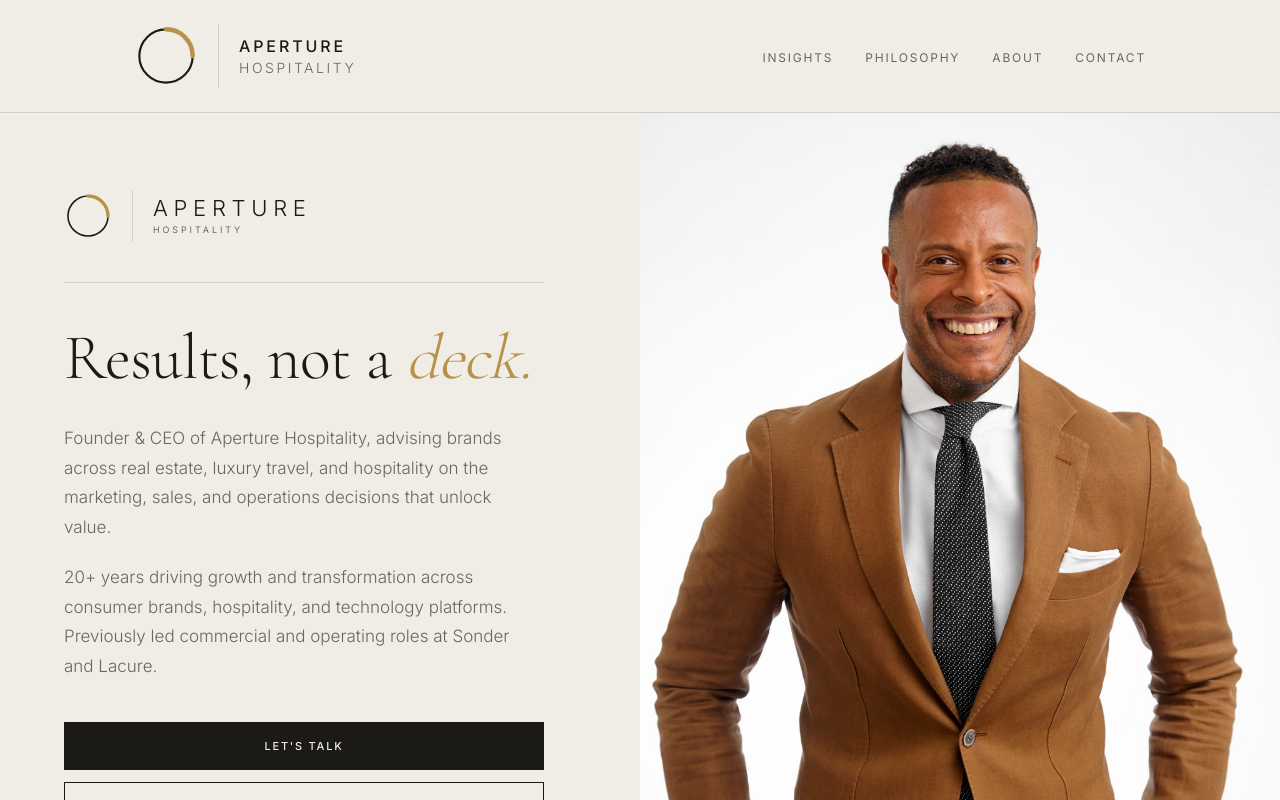
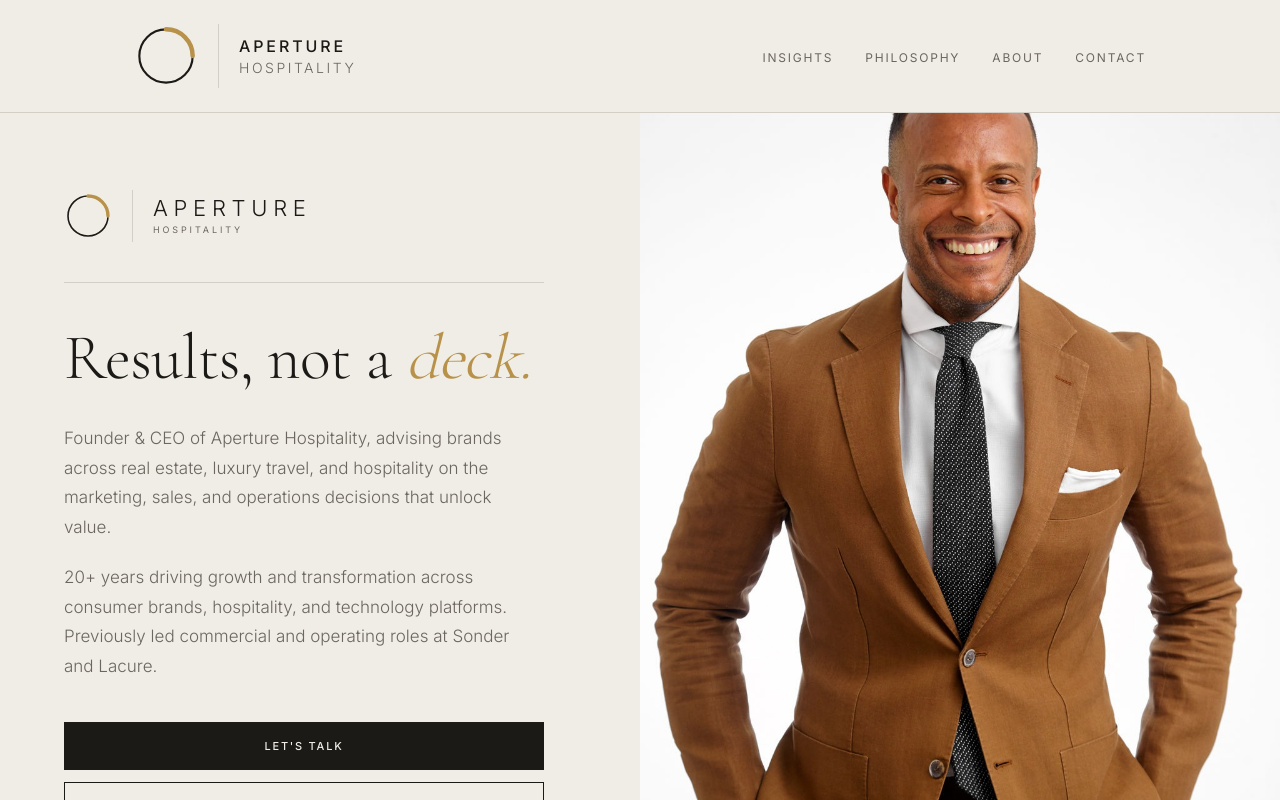
Before and after one commit to letsnavigatebmw/aperture-hospitality, a Next.js app: page / in a window 1280 px wide. Shown: the top 800 px of the page. Built offline with nearby package versions, Linux system fonts and the light colour scheme.

Commit message:
Increase headshot size to fill left column
- Changed from md:h-auto to md:h-[600px]
- Added lg:h-screen for larger screens
- Headshot now properly fills the left side
- Reduces excess white space above and around photo
- Better proportional balance with content

```diff
--- a/app/page.tsx
+++ b/app/page.tsx
@@ -17,7 +17,7 @@ export default function Home() {
       <div className="border-b border-rule">
         <div className="grid md:grid-cols-2">
           {/* LEFT: Headshot */}
-          <div className="h-64 md:h-auto order-2 md:order-1 overflow-hidden">
+          <div className="h-64 md:h-[600px] lg:h-screen order-2 md:order-1 overflow-hidden bg-parchment">
             <img
               src="/brandon-headshot.jpg"
               alt="Brandon Weaver"
```
